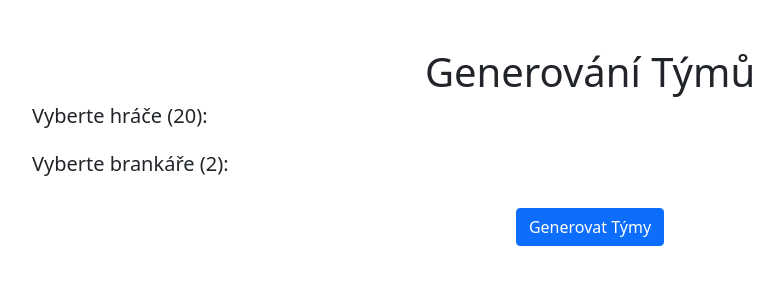
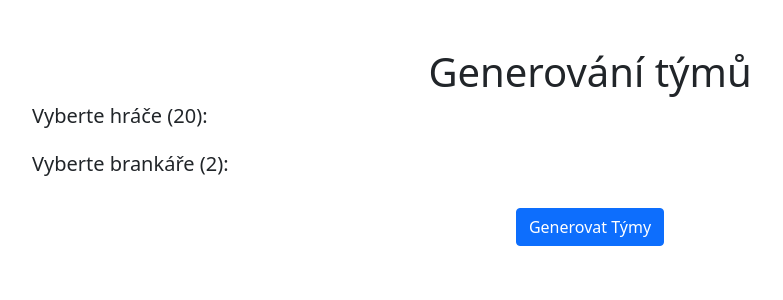
Before and after one commit to MarkkoFarmer/Team-Balancer, a Flask app: page / in a window 1280 px wide. Shown: the top 300 px of the page, without its empty margins (50-833 px from the left). Run offline with Flask 3, Linux system fonts and the light colour scheme.

Commit message:
Update index.html

```diff
--- a/templates/index.html
+++ b/templates/index.html
@@ -3,14 +3,14 @@
 <head>
     <meta charset="UTF-8">
     <meta name="viewport" content="width=device-width, initial-scale=1.0">
-    <title>Generování Týmů</title>
+    <title>Generování týmů</title>
     <!-- Přidání Bootstrapu -->
     <link href="https://cdn.jsdelivr.net/npm/bootstrap@5.1.3/dist/css/bootstrap.min.css" rel="stylesheet">
     <script src="https://code.jquery.com/jquery-3.6.0.min.js"></script>
 </head>
 <body>
     <div class="container mt-5">
-        <h1 class="text-center">Generování Týmů</h1>
+        <h1 class="text-center">Generování týmů</h1>
         <form method="POST">
             <!-- Výběr hráčů -->
             <div class="mb-3">
```
